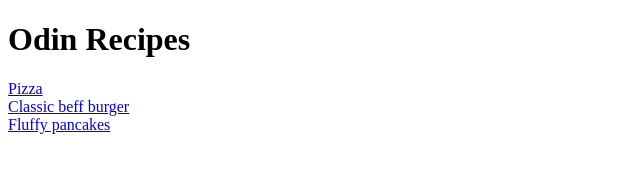
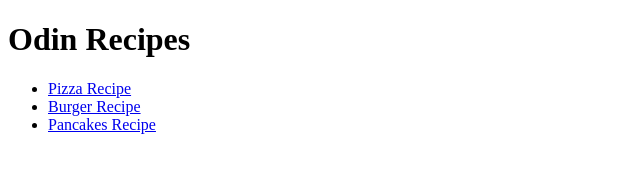
Before and after one commit to sifatthossaain/Odin-recipes, a plain HTML site: page index.html in a window 1280 px wide. Shown: the whole page, without its empty margins (0-640 px from the left). Drawn offline with Linux system fonts and the light colour scheme.

Commit message:
added html

```diff
--- a/index.html
+++ b/index.html
@@ -7,17 +7,10 @@
 </head>
 <body>
     <h1>Odin Recipes</h1>
-
-
-    <a href="Odin-recipes/pizza.html">Pizza</a>
-    <br>
-
-    <a href="Odin-recipes/burger.html">Classic beff burger</a>
-    <br>
-    <a href="Odin-recipes/pancakes.html">Fluffy pancakes</a>
-    <br>
-
-
-
+    <ul>
+        <li><a href="recipes/pizza.html">Pizza Recipe</a></li>
+        <li><a href="recipes/burger.html">Burger Recipe</a></li>
+        <li><a href="recipes/pancakes.html">Pancakes Recipe</a></li>
+    </ul>
 </body>
 </html>
```
